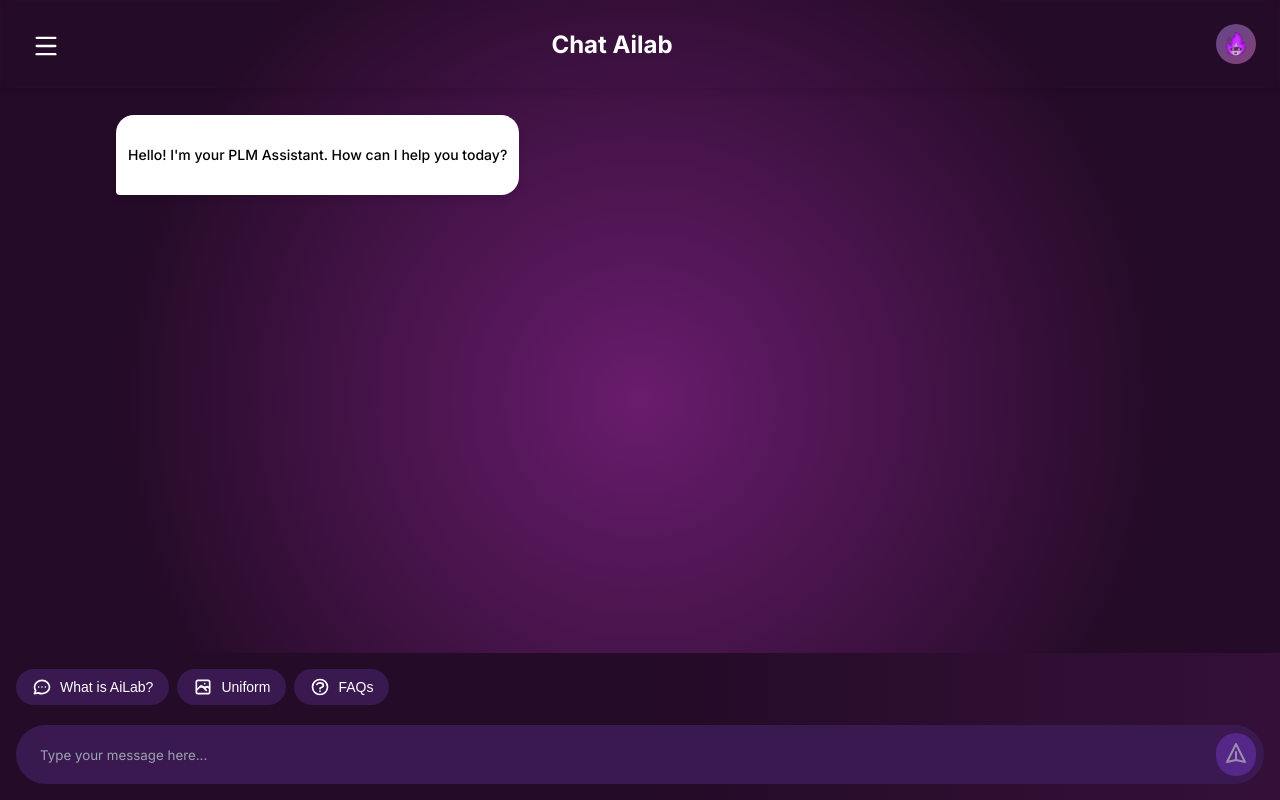
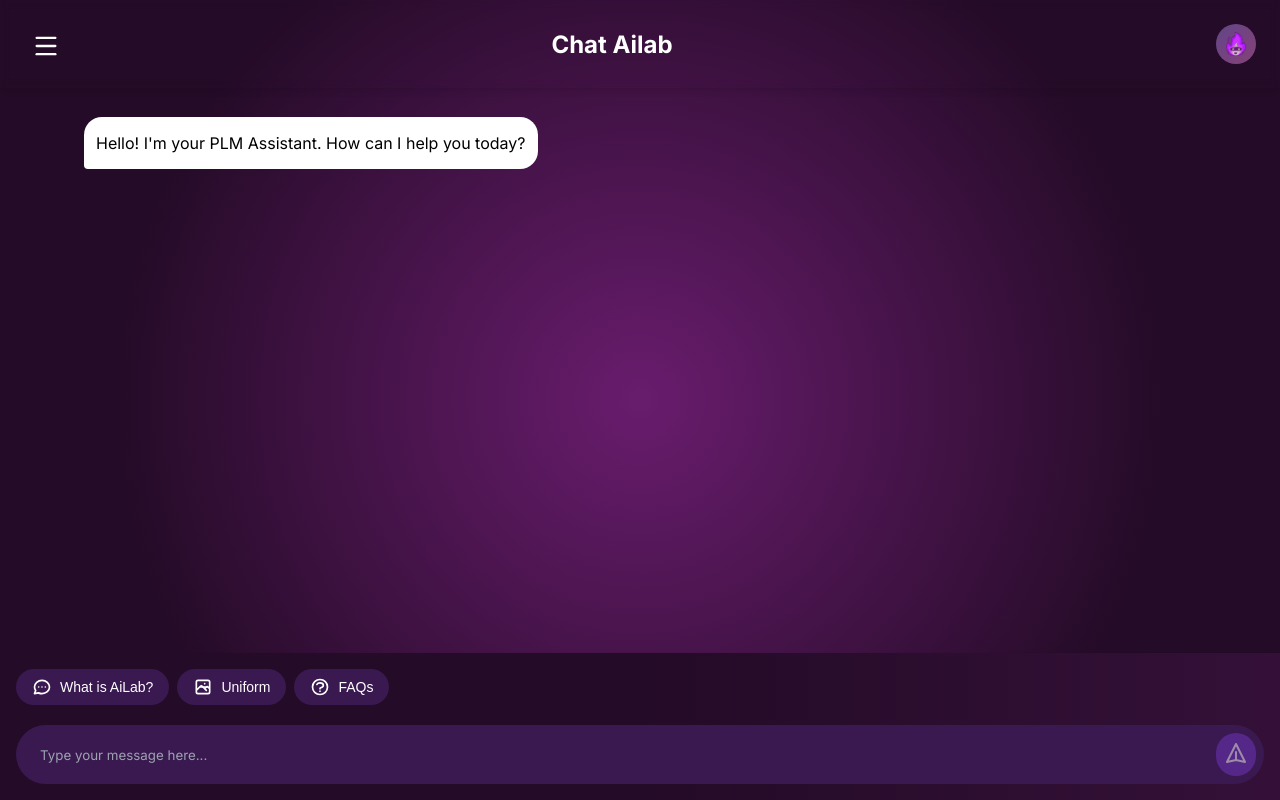
Before and after one commit to rosiiieee/Chat-AiLab, a React (Create React App) app in the folder frontend/: page /chat in a window 1280 px wide. Built offline with nearby package versions, Linux system fonts and the light colour scheme; the HTML template or start-up script is replaced by a standard one.

Commit message:
Updated Chat UI

```diff
--- a/frontend/src/components/ChatInterface/Chat.css
+++ b/frontend/src/components/ChatInterface/Chat.css
@@ -1,6 +1,7 @@
 @import url('https://fonts.googleapis.com/css2?family=Inter:wght@100;200;300;400;500;600;700;800;900&display=swap');
 .backgroundch{
-    background: radial-gradient(circle at center, #9f30a4, #240b27 70%);
+    background: #240B27;
+    background: linear-gradient(198deg, rgba(36, 11, 39, 1) 5%, rgba(159, 48, 164, 1) 50%, rgba(36, 11, 39, 1) 95%);
 }
 
 .chatting-container{
@@ -119,7 +120,7 @@
                     padding-left: 0;
                 }
 
-                .message-bubble {
+                .message_bubble {
                     padding: 10px 14px;
                     border-radius: 16px;
                     word-wrap: break-word;
@@ -128,14 +129,14 @@
                     box-sizing: border-box;
                 }
 
-                .message-bubble.bot {
+                .message_bubble.bot {
                     background-color: #fff;
                     color: #000;
                     align-self: flex-start;
                     border-radius: 18px 18px 18px 4px;
                 }
 
-                .message-bubble.user {
+                .message_bubble.user {
                     background-color: #7b2cbf;
                     color: #fff;
                     align-self: flex-end;
@@ -357,28 +358,28 @@
                     padding-left: 0 !important;
                 }
 
-                .message-bubble {
+                .message_bubble {
                     max-width: calc(100% - 2rem) !important;
                     margin: 0.25rem 0 !important;
                     padding: 10px 14px !important;
                     box-sizing: border-box !important;
                 }
 
-                .message-bubble.bot {
+                .message_bubble.bot {
                     align-self: flex-start !important;
                     background-color: #ffffff !important;
                     color: #000 !important;
                     border-radius: 18px 18px 18px 4px !important;
                 }
 
-                .message-bubble.user {
+                .message_bubble.user {
                     align-self: flex-end !important;
                     background-color: #7b2cbf !important;
                     color: #fff !important;
                     border-radius: 18px 18px 4px 18px !important;
                 }
 
-                .chat-area > .message-container .message-bubble {
+                .chat-area > .message-container .message_bubble {
                     margin-left: 0 !important;
                     margin-right: 0 !important;
                 }
@@ -388,7 +389,7 @@
                     min-height: 0 !important;
                 }
 
-                .message-bubble {
+                .message_bubble {
                     display: inline-block;
                     width: auto !important;
                     max-width: calc(100% - 3.5rem) !important;
@@ -408,7 +409,7 @@
                     justify-content: flex-start !important;
                     padding-left: 0.75rem !important;
                 }
-                .message-bubble.bot {
+                .message_bubble.bot {
                     margin-left: 0 !important;
                     margin-right: auto !important;
                     align-self: flex-start !important;
@@ -418,16 +419,16 @@
                     justify-content: flex-end !important;
                     padding-right: 0.75rem !important;
                 }
-                .message-bubble.user {
+                .message_bubble.user {
                     margin-right: 0 !important;
                     margin-left: auto !important;
                     align-self: flex-start !important;
                 }
 
                 .message-container.typing { justify-content: flex-start !important; }
-                .message-bubble.typing { margin-right: auto !important; }
+                .message_bubble.typing { margin-right: auto !important; }
 
-                .chat-area > .message-container .message-bubble {
+                .chat-area > .message-container .message_bubble {
                     margin-left: 0.5rem !important;
                     margin-right: 0.5rem !important;
                 }
@@ -458,31 +459,31 @@
                     padding-right: 1rem;
                 }
 
-                .left-slot .message-bubble {
+                .left-slot .message_bubble {
                     margin-left: 0.25rem !important;
                     margin-right: auto !important;
                 }
 
-                .right-slot .message-bubble {
+                .right-slot .message_bubble {
                     margin-right: 0.25rem !important;
                     margin-left: auto !important;
                 }
 
-                .message-bubble {
+                .message_bubble {
                     max-width: 70% !important;
                 }
 
-                .left-slot .message-bubble {
+                .left-slot .message_bubble {
                     padding-left: 12px !important;
                     margin-right: 0 !important;
                 }
 
-                .right-slot .message-bubble {
+                .right-slot .message_bubble {
                     padding-right: 12px !important;
                     margin-left: 0 !important;
                 }
 
-                .chat-area > .message-container .message-bubble {
+                .chat-area > .message-container .message_bubble {
                     padding-left: 12px !important;
                     padding-right: 12px !important;
                     margin-left: 0 !important;
@@ -497,13 +498,13 @@
                     padding-right: 2rem !important;
                 }
 
-                .message-bubble.user {
+                .message_bubble.user {
                     margin-right: 1rem !important;
                     padding-right: 12px !important;
                 }
 
-                .message-bubble.user,
-                .message-bubble.bot {
+                .message_bubble.user,
+                .message_bubble.bot {
                     display: -webkit-box !important;
                     -webkit-box-orient: vertical !important;
                     -webkit-line-clamp: 3 !important;
@@ -518,7 +519,7 @@
 
                 .message-container.user,
                 .message-container.user .right-slot,
-                .message-container.user .message-bubble {
+                .message-container.user .message_bubble {
                     justify-content: flex-end !important;
                     align-items: flex-start !important;
                 }
@@ -528,7 +529,7 @@
                     padding-right: 30% !important;
                 }
 
-                .message-bubble.bot {
+                .message_bubble.bot {
                     margin-left: 1rem !important;
                     margin-right: auto !important;
                     align-self: flex-start !important;
@@ -545,7 +546,7 @@
 
                 .message-container.bot,
                 .message-container.bot .left-slot,
-                .message-container.bot .message-bubble {
+                .message-container.bot .message_bubble {
                     justify-content: flex-start !important;
                     align-items: flex-start !important;
                 }
@@ -559,7 +560,7 @@
                     width: 100% !important;
                 }
 
-                .chat-area .message-container.bot .message-bubble.bot {
+                .chat-area .message-container.bot .message_bubble.bot {
                     align-self: flex-start !important;
                     margin-left: 0 !important;
                     margin-right: auto !important;
@@ -568,7 +569,7 @@
                     max-width: 70% !important;
                 }
 
-                .chat-area .message-container .typing-indicator {
+                .chat-area .message-container {
                     align-self: flex-start !important;
                     margin-left: 1rem !important;
                     margin-right: auto !important;
@@ -600,7 +601,7 @@
                     border-radius: 18px 18px 18px 4px !important;
                 }
 
-                .message-container.bot .message-bubble {
+                .message-container.bot .message_bubble {
                     position: relative !important;
                     left: 1rem !important;
                     margin-right: auto !important;
@@ -615,7 +616,7 @@
                     justify-content: flex-start !important;
                 }
 
-                .message-container.user .message-bubble {
+                .message-container.user .message_bubble {
                     position: relative !important;
                     right: 1rem !important;
                     margin-left: auto !important;
@@ -645,7 +646,7 @@
                     padding-right: 40%;
                 }
 
-                .message-bubble.bot {
+                .message_bubble.bot {
                     background-color: white;
                     color: black;
                     border-radius: 18px 18px 18px 4px;
@@ -659,7 +660,7 @@
                     padding-left: 40%;
                 }
 
-                .message-bubble.user {
+                .message_bubble.user {
                     background-color: #7b2cbf;
                     color: white;
                     border-radius: 18px 18px 4px 18px;
@@ -672,7 +673,7 @@
                     background-color: white;
                     border-radius: 18px 18px 18px 4px;
                     padding: 12px 16px;
-                    margin-left: 16px;
+                    margin-left: 24px;
                     display: flex;
                     align-items: center;
                     gap: 8px;
@@ -700,18 +701,20 @@
                     justify-content: flex-start !important;
                     padding-right: 55% !important;
                     margin-left: 2rem !important;
+                    text-align: left;
                 }
 
                 .message-container.user {
                     justify-content: flex-end !important;
                     padding-left: 55% !important;
                     margin-right: 2rem !important;
+                    text-align: right;
                 }
 
-                .message-bubble.bot,
-                .message-bubble.user {
+                .message_bubble.bot,
+                .message_bubble.user {
                     max-width: 100% !important;
-                    padding: 12px 16px !important;
+                    padding: 0px 0px !important;
                 }
 
                 @media (max-width: 1200px) {
--- a/frontend/src/components/ChatInterface/Chat.js
+++ b/frontend/src/components/ChatInterface/Chat.js
@@ -129,8 +129,16 @@ const Chat = () => {
 
             {/* Chat Area */}
             <main className="chat-area">
+              <AnimatePresence initial={false}>
                 {messages.map((msg, index) => (
-                <div key={index} className={`message-container ${msg.sender}`}>
+                  <motion.div
+                    key={index}
+                    className={`message-container ${msg.sender}`}
+                    initial={{ opacity: 0, y: 50 }}
+                    animate={{ opacity: 1, y: 0 }}
+                    exit={{ opacity: 0, y: -10 }}
+                    transition={{ duration: 0.6, ease: "easeOut" }}
+                  >
                     {msg.sender === "typing" ? (
                       <div className="typing-indicator">
                         <span className="typing-text">Thinking</span>
@@ -139,12 +147,14 @@ const Chat = () => {
                         <div className="typing-dot"></div>
                       </div>
                     ) : (
-                    <div className={`message-bubble ${msg.sender}`}>
-                      <p className='chat-p-text'>{msg.text}</p>
+                      <div className={`message_bubble ${msg.sender}`}>
+                        <p className="chat-p-text">{msg.text}</p>
                       </div>
                     )}
-                </div>
+                  </motion.div>
                 ))}
+              </AnimatePresence>
+
               <div ref={chatEndRef} />
             </main>
 
```
Lines whose indentation alone changed are shown as unchanged.
